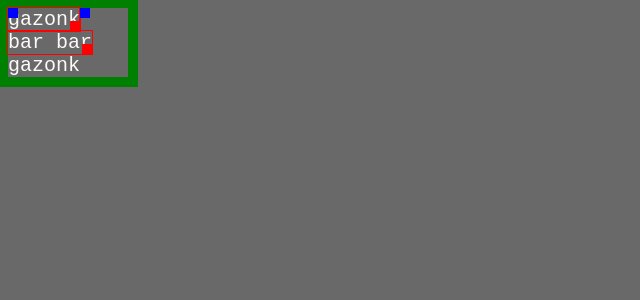
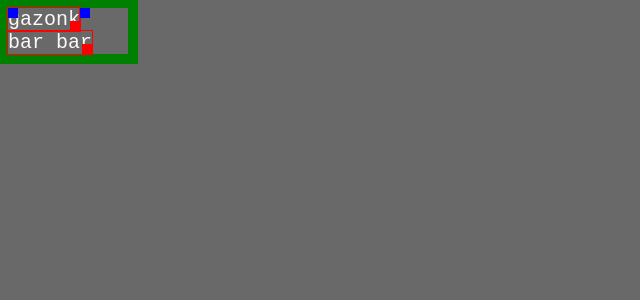
Before and after one commit to myfonj/myfonj.github.io, a Jekyll site: the page tst/wrapped-inline-element-as-offset-parent.html, which Jekyll copies as it is, in a window 1280 px wide. Shown: the top 300 px of the page, without its empty margins (0-640 px from the left). Built offline with Jekyll 4.4.1, drawn with Linux system fonts in a browser that asks for light colours.

Commit message:
Update and rename inline-element-as-offset-parent.html to wrapped-inline-element-as-offset-parent.html

```diff
--- a/tst/inline-element-as-offset-parent.html
+++ b/tst/wrapped-inline-element-as-offset-parent.html
@@ -31,4 +31,4 @@ span::after {
 
 </script>
 
-<div><span>gazonk</span> <span>bar bar</span> gazonk</div>
+<div><span>gazonk</span> <span>bar bar</span></div>
```
